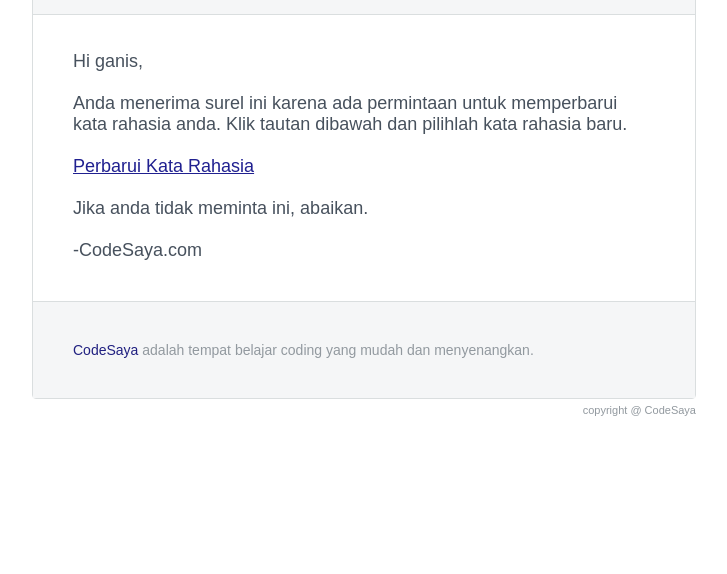
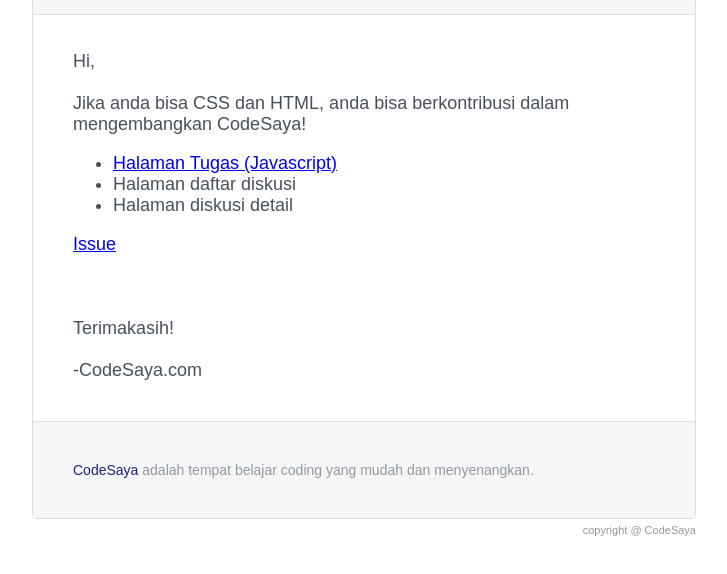
Before and after one commit to ganiszulfa/codesaya-design, a plain HTML site: page index.html in a window 1280 px wide. Shown: the part 102-676 px from the top of the page, without its empty margins (276-1003 px from the left). Drawn offline with Linux system fonts and the light colour scheme.

Commit message:
Update index.html

```diff
--- a/index.html
+++ b/index.html
@@ -16,15 +16,19 @@
                         </td>
                 </tr>
                 <tr><td style="padding:36px 40px 40px 40px;font-size:18px;color:#47515d;border-bottom:1px solid #dadedf;font-family:Arial,Verdana,sans-serif;text-align:left">
-                                Hi ganis,<br><br>
+                                Hi,<br><br>
 
-                                Anda menerima surel ini karena ada permintaan untuk memperbarui kata rahasia anda.
-                                Klik tautan dibawah dan pilihlah kata rahasia baru.
+                                Jika anda bisa CSS dan HTML, anda bisa berkontribusi dalam mengembangkan CodeSaya!
+
+                                <ul>
+                                  <li><a href="https://github.com/ganiszulfa/codesaya-design/task_javascript.html">Halaman Tugas (Javascript)</a></li>
+                                  <li>Halaman daftar diskusi</li>
+                                  <li>Halaman diskusi detail</li>
+                                </ul>
+                                <a href="https://github.com/ganiszulfa/codesaya-design/issues">Issue</a>
                                 <br><br>
-                                <a style="color:#202090" href="http://codesaya.com/u/password/reset/confirm/1-422-08f273a671b03e9600f6/" target="_blank">
-                                        Perbarui Kata Rahasia</a>
                                 <br><br>
-                                Jika anda tidak meminta ini, abaikan.
+                                Terimakasih!
                                 <br><br>
                                 -CodeSaya.com
                         </td>
```
